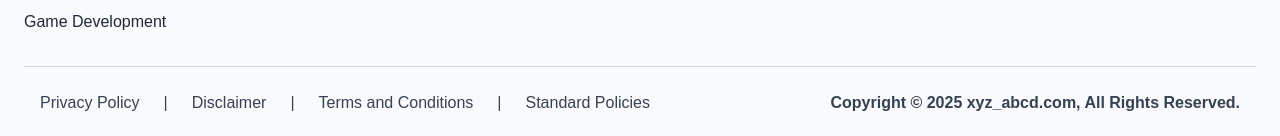
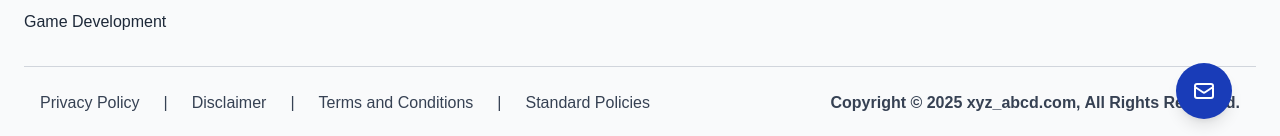
Before and after one commit to naveenSinghChauhan/nextJs, a Next.js app: page / in a window 1280 px wide. Shown: the part 1242-1378 px from the top of the page. Built offline with nearby package versions, Linux system fonts and the light colour scheme.

Commit message:
corrected footer email button

```diff
--- a/src/app/components/footer.tsx
+++ b/src/app/components/footer.tsx
@@ -1,5 +1,5 @@
 "use client";
-
+import NewsletterWidget from "./newsletter";
 import {
   FaFacebookF,
   FaLinkedinIn,
@@ -68,9 +68,9 @@ const footerLinks = [
 
 const Footer: React.FC = () => {
   return (
-    <footer className="bg-gray-50 text-black px-6 pt-12">
+    <footer className="bg-gray-50 text-black px-6 pt-12 relative">
       <div className="max-w-7xl mx-auto grid grid-cols-1 md:grid-cols-4 gap-8">
-        {/* Services */}
+
         <div>
           <h3 className="text-[23px] text-lg font-bold mb-4">SERVICES</h3>
           <ul className="space-y-2">
@@ -87,7 +87,6 @@ const Footer: React.FC = () => {
           </ul>
         </div>
 
-        {/* Technologies */}
         <div>
           <h3 className=" text-[23px] text-lg font-bold mb-4">TECHNOLOGIES</h3>
           <ul className="space-y-2">
@@ -104,7 +103,6 @@ const Footer: React.FC = () => {
           </ul>
         </div>
 
-        {/* Company */}
         <div>
           <h3 className="text-[23px] font-bold mb-4">COMPANY</h3>
           <ul className="space-y-2">
@@ -121,7 +119,6 @@ const Footer: React.FC = () => {
           </ul>
         </div>
 
-        {/* Contact Info */}
         <div>
           <h3 className="text-[23px] text-lg font-bold mb-4">CONTACTS</h3>
           <div className="space-y-4">
@@ -180,6 +177,8 @@ const Footer: React.FC = () => {
         </div>
       </div>
 
+      <NewsletterWidget />
+
       <div className="mt-8">
         <div className="max-w-screen-xl mx-auto px-4 flex flex-col md:flex-row items-center justify-between py-6 gap-4 text-gray-700 border-t border-gray-300">
           <div className="flex flex-wrap justify-center md:justify-start items-center gap-x-6 gap-y-2 font-medium">
@@ -191,7 +190,6 @@ const Footer: React.FC = () => {
                 >
                   {link.label}
                 </a>
-                {/* Add separator except after the last item */}
                 {index < footerLinks.length - 1 && (
                   <span className="hidden md:inline">|</span>
                 )}
--- /dev/null
+++ b/src/app/components/newsletter.tsx
@@ -0,0 +1,49 @@
+"use client";
+
+import { useState } from "react";
+import { HiOutlineMail } from "react-icons/hi";
+import { MdClose } from "react-icons/md";
+import { FaPaperPlane } from "react-icons/fa";
+
+const NewsletterWidget: React.FC = () => {
+  const [isOpen, setIsOpen] = useState(false);
+
+  return (
+    <div className="absolute bottom-5 right-12 flex flex-col items-end">
+      {isOpen && (
+        <div className="bg-blue-800 text-white p-5 rounded-xl shadow-xl w-[300px] mb-3 relative">
+          <button
+            onClick={() => setIsOpen(false)}
+            className="absolute -top-3 -right-3 bg-red-500 text-white rounded-full p-1 hover:rotate-[360deg] transition-transform border-white border-3 "
+          >
+            <MdClose size={20} />
+          </button>
+
+          <h3 className="text-lg font-semibold mb-3 text-black">
+            Subscribe to Our Newsletter
+          </h3>
+
+          <div className="flex gap-2">
+            <input
+              type="email"
+              placeholder="Enter Your Email"
+              className="bg-white flex-1 p-2 rounded-md text-black placeholder-gray-500 focus:outline-none"
+            />
+            <button className="bg-blue-300 text-white px-3 border-2 border-white rounded-md">
+              <FaPaperPlane size={18} />
+            </button>
+          </div>
+        </div>
+      )}
+
+      <button
+        onClick={() => setIsOpen(!isOpen)}
+        className="bg-blue-800 text-white p-4 rounded-full shadow-lg hover:scale-105 transition-all"
+      >
+        <HiOutlineMail size={24} />
+      </button>
+    </div>
+  );
+};
+
+export default NewsletterWidget;
```
